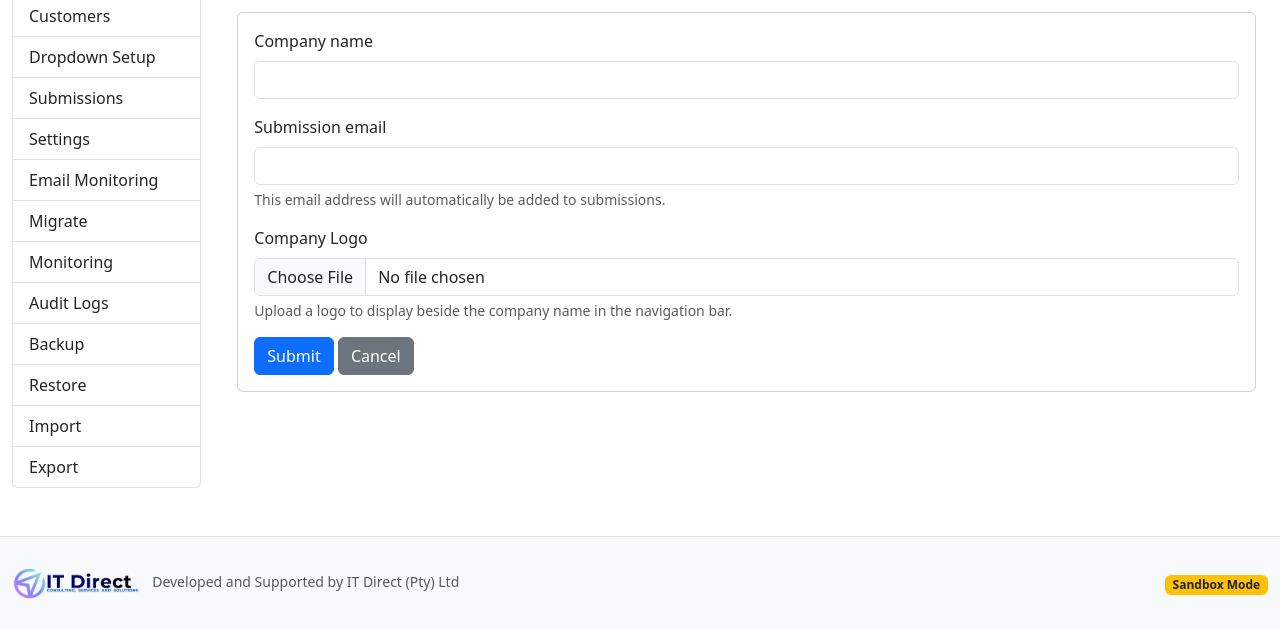
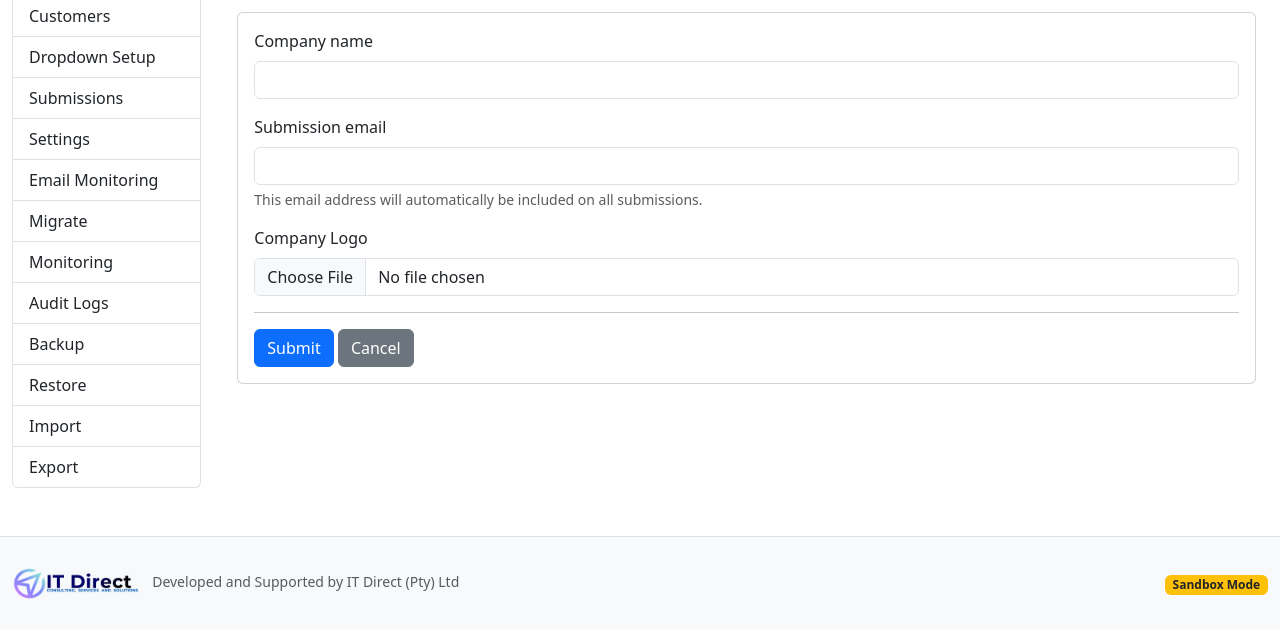
Before and after one commit to raynogrundling-stack/TestSamples, a Python web app: template templates/admin/settings/company.html in a window 1280 px wide. Shown: the part 184-813 px from the top of the page. Run offline with Jinja, Linux system fonts and the light colour scheme; the template is opened without the code that fills it: most values are stand-ins (such as "Sample title", 1, 10 or a date in 2020); form fields are guessed from the names that the template uses.

Commit message:
Update company.html

```diff
--- a/templates/admin/settings/company.html
+++ b/templates/admin/settings/company.html
@@ -9,7 +9,8 @@ Company Settings
     </h3>
     <div class="card">
         <div class="card-body">
-            <form method="POST"
+            <form
+                method="POST"
                 enctype="multipart/form-data">
                 {{ form.hidden_tag() }}
                 <div class="mb-3">
@@ -33,43 +34,50 @@ Company Settings
                         class="form-control"
                     ) }}
                     <div class="form-text">
+
                         This email address will automatically
-                        be added to submissions.
+                        be included on all submissions.
                     </div>
+                    {% for error in form.submission_email.errors %}
+                    <div class="text-danger">
+                        {{ error }}
+                    </div>
+                    {% endfor %}
                 </div>
                 <div class="mb-3">
-                    <label class="form-label">
+                    <label
+                        for="company_logo"
+                        class="form-label">
                         Company Logo
                     </label>
                     <input
                         type="file"
+                        id="company_logo"
                         name="company_logo"
-                        accept=".png,.jpg,.jpeg,.svg"
-                        class="form-control">
-                    <div class="form-text">
-                        Upload a logo to display beside the company name in the navigation bar.
-                    </div>
+                        class="form-control"
+                        accept=".png,.jpg,.jpeg,.gif,.svg">
                 </div>
                 {% if settings and settings.company_logo %}
-                <div class="mb-4">
-                    <label class="form-label">
+                <div class="mb-3">
+                    <label
+                        class="form-label">
                         Current Logo
                     </label>
                     <div>
-                        <img
-                            src="{{ url_for('static', filename=settings.company_logo) }}"
-                            alt="Company Logo"
-                            class="img-fluid" style="height:100px">
-                    </div>
-                    <div class="form-check">
-                        {{ form.remove_logo(class="form-check-input") }}
-                        {{ form.remove_logo.label(class="form-check-label") }}
-                    </div>
-                    <div class="form-text">
-                        Tick this box to remove the current company logo.
+                        {{ url_for('static', filename=settings.company_logo) }}
                     </div>
                 </div>
+                <div class="form-check mb-3">
+                    {{ form.remove_logo(
+                        class="form-check-input"
+                    ) }}
+                    {{ form.remove_logo.label(
+                        class="form-check-label"
+                    ) }}
+                </div>
                 {% endif %}
+                <hr>
+                <div class="mt-3">
                     {{ form.submit(
                         class="btn btn-primary"
                     ) }}
@@ -77,6 +85,7 @@ Company Settings
                        class="btn btn-secondary">
                         Cancel
                     </a>
+                </div>
             </form>
         </div>
     </div>
```
Lines whose indentation alone changed are shown as unchanged.
